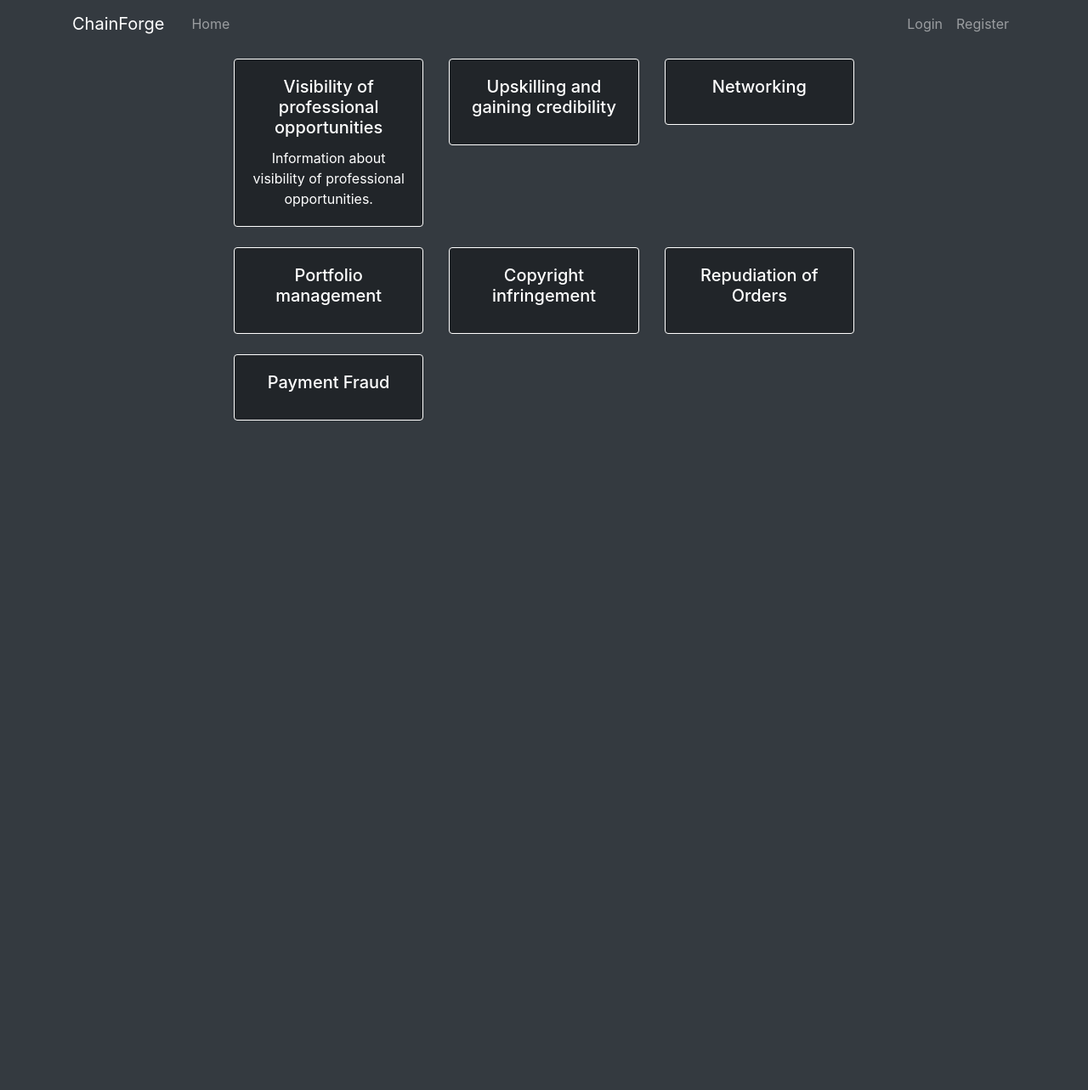
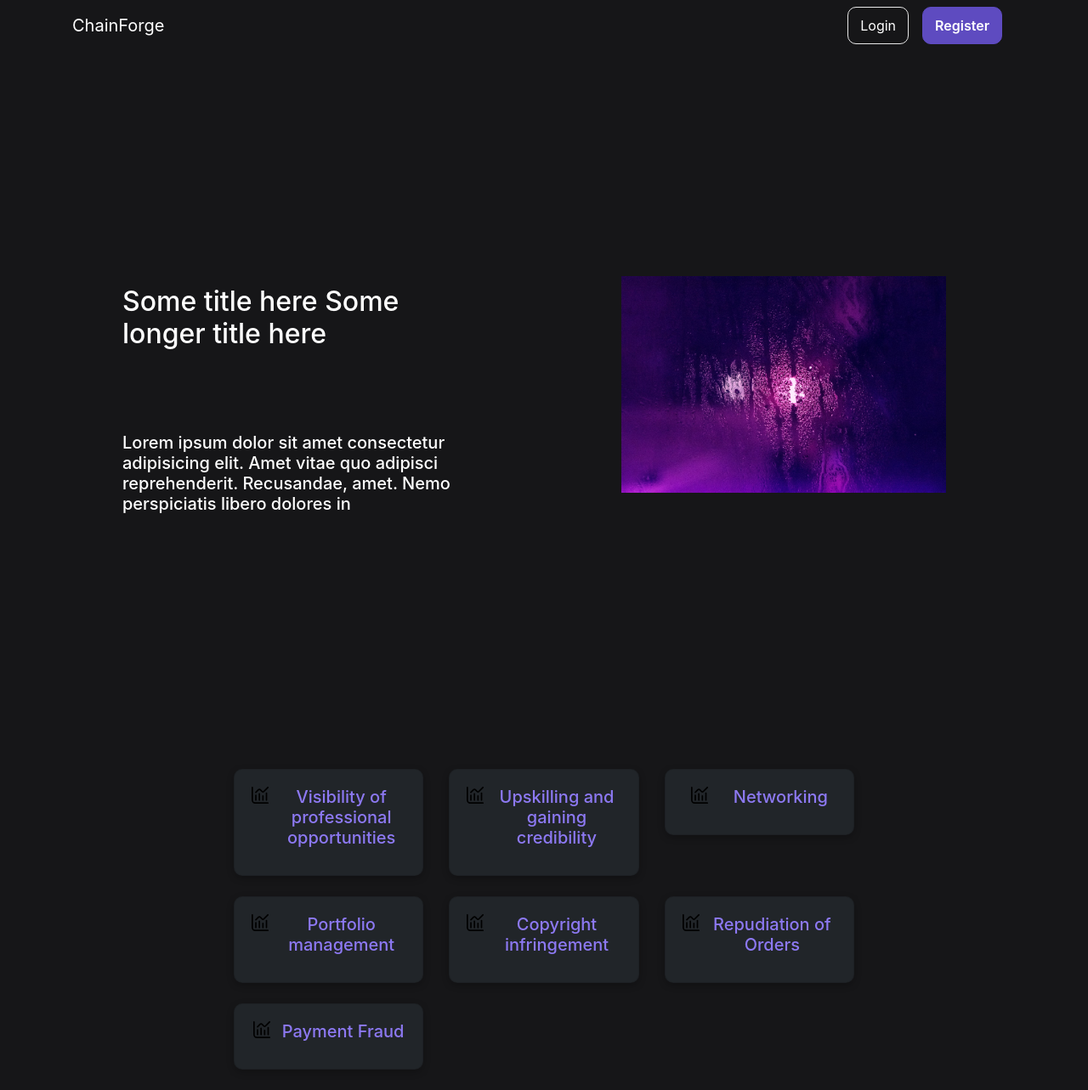
Before and after one commit to 2020-HelloWorld/ChainForge, a Flask app: page / in a window 1280 px wide. Shown: the whole page at 85% size. Before the commit the page ends 495 px from the top, so only its background shows below. Run offline with Flask 3, Linux system fonts and the light colour scheme; parts of the project's set-up code (start-up, migrations or seed data) failed here and were passed over; some libraries are stand-ins or nearby versions.

Commit message:
ishaan kinda messed up maybe

```diff
--- a/ChainForge/routes.py
+++ b/ChainForge/routes.py
@@ -38,7 +38,7 @@ import os
 import requests
 
 
-w3 = Web3(Web3.HTTPProvider("HTTP://172.16.64.202:7545"))
+w3 = Web3(Web3.HTTPProvider("HTTP://127.0.0.1:7545"))
 assert True is w3.is_connected()
 # Load the contract bytecode and ABI from files
 with open("Chainforge/cbi.bin", "r") as f:
@@ -59,7 +59,7 @@ contract_mi = w3.eth.contract(
 #     0: "0x92d3b05f0707f7d13f42258111e76a4640091275c7a9ff20252eb950fe1963e8",
 # }
 acc = w3.eth.accounts
-private_keys=dict()
+private_keys = dict()
 
 
 Account.enable_unaudited_hdwallet_features()
@@ -71,16 +71,12 @@ for i in range(len(accounts)):
     path = f"m/44'/60'/0'/0/{i}"
     account = Account.from_mnemonic(mnemonic_phrase, account_path=path)
     private_key = account._private_key.hex()
-    private_keys[i+1]=private_key
+    private_keys[i+1] = private_key
     public_address = account.address
 
     print(f"Account {i}:")
     print(f"Private key: {private_key}")
     print(f"Public address: {public_address}")
-
-
-
-
 
 
 print(private_keys)
@@ -194,7 +190,8 @@ def profile_picture(form_picture):
     # returns filename and extension filename not needed so
     _, f_ext = os.path.splitext(form_picture.filename)
     picture_fn = random_hex + f_ext
-    picture_path = os.path.join(app.root_path, "static/profile_pics", picture_fn)
+    picture_path = os.path.join(
+        app.root_path, "static/profile_pics", picture_fn)
 
     # to resize
     output_size = (125, 125)
@@ -222,7 +219,8 @@ def account():
     elif request.method == "GET":
         form.username.data = current_user.username
         form.email.data = current_user.email
-    image_file = url_for("static", filename="profile_pics/" + current_user.image_file)
+    image_file = url_for(
+        "static", filename="profile_pics/" + current_user.image_file)
     return render_template(
         "account.html", title="Account", image_file=image_file, form=form
     )
@@ -233,7 +231,8 @@ def save_picture(form_picture):
     # returns filename and extension filename not needed so
     _, f_ext = os.path.splitext(form_picture.filename)
     picture_fn = random_hex + f_ext
-    picture_path = os.path.join(app.root_path, "static/profile_pics", picture_fn)
+    picture_path = os.path.join(
+        app.root_path, "static/profile_pics", picture_fn)
 
     # to resize
 
@@ -307,8 +306,9 @@ def portfolio():
             logs = contract_mi.events.ProjectCreated().processReceipt(tx_receipt)
             for log in logs:
                 print(f"Project created with ID: {log.args.projectId}")
-                print(f"Project Name: {log.args.name}, Description: {log.args.description}, Price: {log.args.price}")
-                    # print(art)
+                print(
+                    f"Project Name: {log.args.name}, Description: {log.args.description}, Price: {log.args.price}")
+                # print(art)
             db.session.commit()
 
     elif request.method == "GET":
@@ -470,8 +470,6 @@ def receive_order():
     elif request.method == "POST":
         id = request.form.get("id")
 
-
-
         ######
         if request.form.get("delete") == "delete":
             order = Order.query.filter_by(id=id).first_or_404()
--- a/ChainForge/static/main.css
+++ b/ChainForge/static/main.css
@@ -1,25 +1,3 @@
-body {
-  background: #fafafa;
-  color: #333333;
-  margin-top: 5rem;
-}
-
-h1, h2, h3, h4, h5, h6 {
-  color: #444444;
-}
-
-.bg-steel {
-  background-color: #5f788a;
-}
-
-.site-header .navbar-nav .nav-link {
-  color: #cbd5db;
-}
-
-.site-header .navbar-nav .nav-link:hover {
-  color: #ffffff;
-}
-
 .site-header .navbar-nav .nav-link.active {
   font-weight: 500;
 }
@@ -78,6 +56,127 @@ a.article-title:hover {
 .account-heading {
   font-size: 2.5rem;
 }
-.edit_del{
-  width:  70px;
+
+.edit_del {
+  width: 70px;
 }
+
+body {
+  /* background-color: #343a40; */
+  background-color: #161618;
+  /* Dark gray background color */
+  color: #ffffff;
+  margin-top: 60px;
+  /* White text color */
+}
+
+.card {
+  background-color: #212529;
+  /* Darker gray background color for cards */
+  color: #ffffff;
+  /* White text color for cards */
+  /* border: 1px solid #ffffff; */
+  box-shadow: rgba(0, 0, 0, 0.24) 0px 3px 8px;
+  transition: all .2s ease-in-out;
+  border-radius: 10px;
+  color: #8D79F3;
+  /* White border for cards */
+}
+
+.card:hover {
+  cursor: pointer;
+  transform: scale(1.05);
+  /* background-color: #8D79F3; */
+  background-image: linear-gradient(45deg, #5e4bc0, #453691);
+  color: white;
+}
+
+
+
+
+
+.card-body {
+  display: flex;
+  gap: 10px;
+  justify-content: space-around;
+}
+
+.card-body img {
+  color: white;
+}
+
+.landing-container {
+  display: flex;
+  justify-content: space-between;
+  align-items: center;
+  margin: 10em auto 10em auto;
+  padding: 5em 0 5em 0;
+  width: 90%
+    /* Added margin for the Lorem ipsum text */
+}
+
+a {
+  text-decoration: none;
+  color: white;
+  padding: 0;
+}
+
+a:hover {
+  text-decoration: none;
+  color: white;
+}
+
+.lhs {
+  padding-right: 5em;
+  padding-left: 5em;
+}
+
+.rhs {
+  text-align: center;
+}
+
+
+.login-btn {
+  border-radius: 10px;
+  background-color: #161618;
+  border: 1px solid rgb(232, 232, 232);
+  margin-right: 1em;
+  transition: 0.1s ease all;
+  color: #ffffff;
+}
+
+.login-btn:hover {
+  box-shadow: rgba(0, 0, 0, 0.24) 0px 3px 8px;
+  transform: scale(1.05)
+}
+
+.landing-container h2,
+.landing-container h5 {
+  margin: 3em 0 3em 0;
+  display: block;
+}
+
+a {
+  padding: none;
+}
+
+.signup-btn {
+  border-radius: 10px;
+  background-color: #5e4bc0;
+  border: 1px solid #5e4bc0;
+  margin-right: 1em;
+  color: #ffffff;
+  font-weight: 600;
+  transition: 0.1s ease all;
+}
+
+.signup-btn:hover {
+  background-color: white;
+  color: #5e4bc0;
+  box-shadow: rgba(0, 0, 0, 0.24) 0px 3px 8px;
+  transform: scale(1.05)
+}
+
+.signup-btn a:hover {
+  color: #5e4bc0
+}
--- a/ChainForge/templates/home.html
+++ b/ChainForge/templates/home.html
@@ -8,13 +8,15 @@
 
   <!-- Bootstrap CSS -->
   <link rel="stylesheet" href="https://maxcdn.bootstrapcdn.com/bootstrap/4.0.0/css/bootstrap.min.css">
-
+  <link rel="stylesheet" href="../static/main.css" />
   <!-- Custom CSS -->
   <style>
     body {
-      background-color: #343a40;
+      /* background-color: #343a40; */
+      background-color: #161618;
       /* Dark gray background color */
       color: #ffffff;
+      margin-top: 60px;
       /* White text color */
     }
 
@@ -23,22 +25,110 @@
       /* Darker gray background color for cards */
       color: #ffffff;
       /* White text color for cards */
-      border: 1px solid #ffffff;
+      /* border: 1px solid #ffffff; */
+      box-shadow: rgba(0, 0, 0, 0.24) 0px 3px 8px;
+      transition: all .2s ease-in-out;
+      border-radius: 10px;
+      color: #8D79F3;
       /* White border for cards */
     }
 
     .card:hover {
       cursor: pointer;
+      transform: scale(1.05);
+      /* background-color: #8D79F3; */
+      background-image: linear-gradient(45deg, #5e4bc0, #453691);
+      color: white;
     }
 
-    /* White line separator */
-    .separator {
-      border-top: 1px solid #ffffff;
-      /* White line */
-      margin-top: 20px;
-      /* Adjust spacing */
-      margin-bottom: 20px;
-      /* Adjust spacing */
+
+
+
+
+    .card-body {
+      display: flex;
+      gap: 10px;
+      justify-content: space-around;
+    }
+
+    .card-body img {
+      color: white;
+    }
+
+    .landing-container {
+      display: flex;
+      justify-content: space-between;
+      align-items: center;
+      margin: 10em auto 10em auto;
+      padding: 5em 0 5em 0;
+      width: 90%
+        /* Added margin for the Lorem ipsum text */
+    }
+
+    a {
+      text-decoration: none;
+      color: white;
+      padding: 0;
+    }
+
+    a:hover {
+      text-decoration: none;
+      color: white;
+    }
+
+    .lhs {
+      padding-right: 5em;
+      padding-left: 5em;
+    }
+
+    .rhs {
+      text-align: center;
+    }
+
+
+    .login-btn {
+      border-radius: 10px;
+      background-color: #161618;
+      border: 1px solid rgb(232, 232, 232);
+      margin-right: 1em;
+      transition: 0.1s ease all;
+      color: #ffffff;
+    }
+
+    .login-btn:hover {
+      box-shadow: rgba(0, 0, 0, 0.24) 0px 3px 8px;
+      transform: scale(1.05)
+    }
+
+    .landing-container h2,
+    .landing-container h5 {
+      margin: 3em 0 3em 0;
+      display: block;
+    }
+
+    a {
+      padding: none;
+    }
+
+    .signup-btn {
+      border-radius: 10px;
+      background-color: #5e4bc0;
+      border: 1px solid #5e4bc0;
+      margin-right: 1em;
+      color: #ffffff;
+      font-weight: 600;
+      transition: 0.1s ease all;
+    }
+
+    .signup-btn:hover {
+      background-color: white;
+      color: #5e4bc0;
+      box-shadow: rgba(0, 0, 0, 0.24) 0px 3px 8px;
+      transform: scale(1.05)
+    }
+
+    .signup-btn a:hover {
+      color: #5e4bc0
     }
   </style>
 
@@ -51,7 +141,7 @@
 
 <body>
   <header class="site-header">
-    <nav class="navbar navbar-expand-md navbar-dark bg-dark fixed-top">
+    <nav class="navbar navbar-expand-md  fixed-top">
       <div class="container">
         <a class="navbar-brand mr-4" href="/">ChainForge</a>
         <button class="navbar-toggler" type="button" data-toggle="collapse" data-target="#navbarToggle"
@@ -60,7 +150,7 @@
         </button>
         <div class="collapse navbar-collapse" id="navbarToggle">
           <div class="navbar-nav mr-auto">
-            <a class="nav-item nav-link" href='{{url_for("home")}}'>Home</a>
+            <!-- <a class="nav-item nav-link" href='{{url_for("home")}}'>Home</a> -->
             {% if current_user.is_authenticated %}
             <a class="nav-item nav-link" href="{{url_for('portfolio')}}">Portfolio</a>
             <a class="nav-item nav-link" href="{{url_for('marketplace')}}">MarketPlace</a>
@@ -75,16 +165,26 @@
             <a class="nav-item nav-link" href="{{ url_for('account') }}">Account</a>
             <a class="nav-item nav-link" href="{{ url_for('logout') }}">Logout</a>
             {% else %}
-            <a class="nav-item nav-link" href="{{ url_for('login') }}">Login</a>
-            <a class="nav-item nav-link" href="{{ url_for('register') }}">Register</a>
+            <button class="login-btn"><a class="nav-item nav-link" href="{{ url_for('login') }}">Login</a></button>
+            <button class=signup-btn><a class="nav-item nav-link" href="{{ url_for('register') }}">Register</a></button>
             {% endif %}
           </div>
         </div>
       </div>
     </nav>
   </header>
-  <!-- White line separator -->
-  <div class="separator"></div>
+
+  <div class="landing-container">
+    <div class="lhs">
+      <h2>Some title here Some longer title here</h2>
+      <h5>Lorem ipsum dolor sit amet consectetur adipisicing elit. Amet vitae quo adipisci reprehenderit. Recusandae,
+        amet. Nemo perspiciatis libero dolores in </h5>
+    </div>
+    <div class="rhs">
+      <img src="../static/rhsimg.avif" width="65%" />
+    </div>
+  </div>
+
 
   <div class="container mt-5">
     <div class="row justify-content-center">
@@ -93,8 +193,8 @@
           <div class="col-md-4 mb-4">
             <div class="card text-center">
               <div class="card-body">
+                <img src="../static/chart-histogram.svg" height="20px" />
                 <h5 class="card-title">Visibility of professional opportunities</h5>
-                <p class="card-text">Information about visibility of professional opportunities.</p>
               </div>
             </div>
           </div>
@@ -102,6 +202,7 @@
           <div class="col-md-4 mb-4">
             <div class="card text-center">
               <div class="card-body">
+                <img src="../static/chart-histogram.svg" height="20px" />
                 <h5 class="card-title">Upskilling and gaining credibility</h5>
               </div>
             </div>
@@ -110,6 +211,7 @@
           <div class="col-md-4 mb-4">
             <div class="card text-center">
               <div class="card-body">
+                <img src="../static/chart-histogram.svg" height="20px" />
                 <h5 class="card-title">Networking</h5>
               </div>
             </div>
@@ -118,6 +220,7 @@
           <div class="col-md-4 mb-4">
             <div class="card text-center">
               <div class="card-body">
+                <img src="../static/chart-histogram.svg" height="20px" />
                 <h5 class="card-title">Portfolio management</h5>
               </div>
             </div>
@@ -126,6 +229,7 @@
           <div class="col-md-4 mb-4">
             <div class="card text-center">
               <div class="card-body">
+                <img src="../static/chart-histogram.svg" height="20px" />
                 <h5 class="card-title">Copyright infringement</h5>
               </div>
             </div>
@@ -134,6 +238,7 @@
           <div class="col-md-4 mb-4">
             <div class="card text-center">
               <div class="card-body">
+                <img src="../static/chart-histogram.svg" height="20px" />
                 <h5 class="card-title">Repudiation of Orders</h5>
               </div>
             </div>
@@ -142,6 +247,7 @@
           <div class="col-md-4 mb-4">
             <div class="card text-center">
               <div class="card-body">
+                <img src="../static/chart-histogram.svg" height="20px" />
                 <h5 class="card-title">Payment Fraud</h5>
               </div>
             </div>
```
Also changed, not shown: ChainForge/templates/layout.html (+16 -5 lines), ChainForge/static/chart-histogram.svg (added), ChainForge/static/rhsimg.avif (added).
